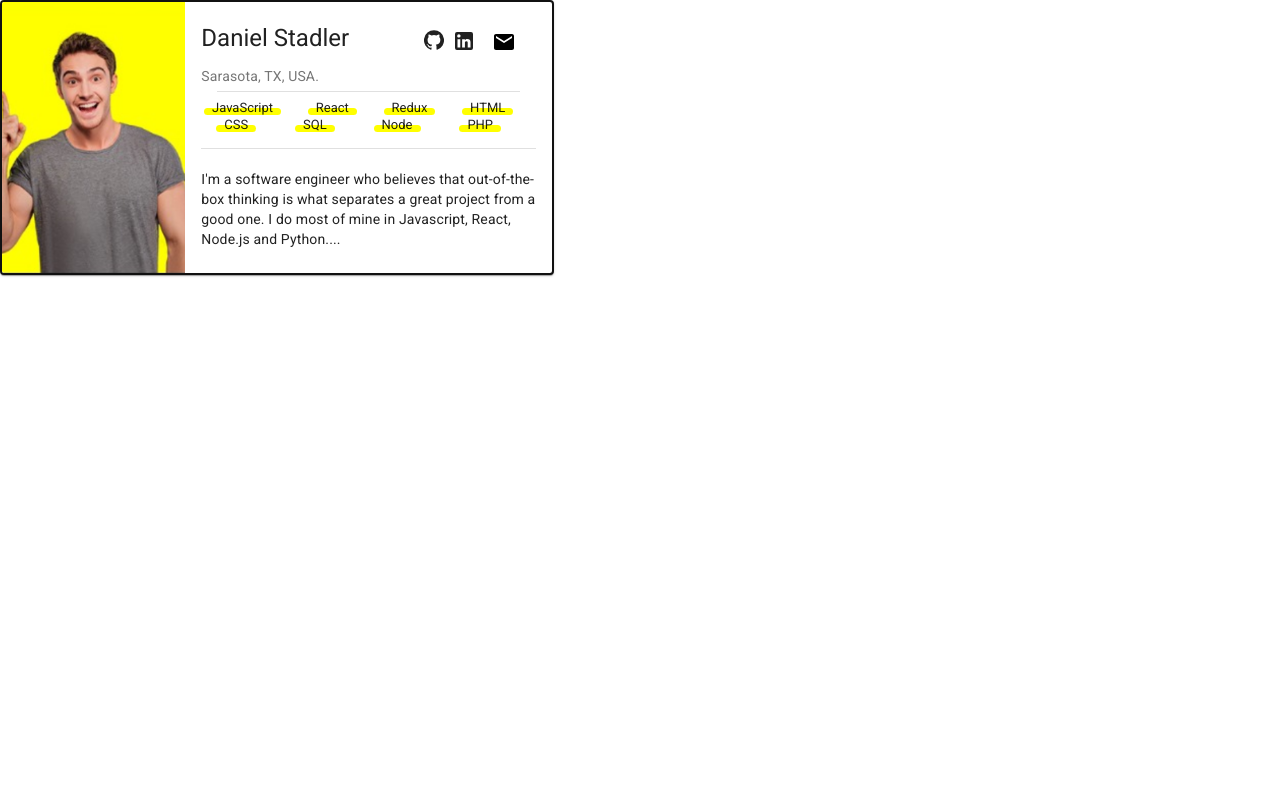
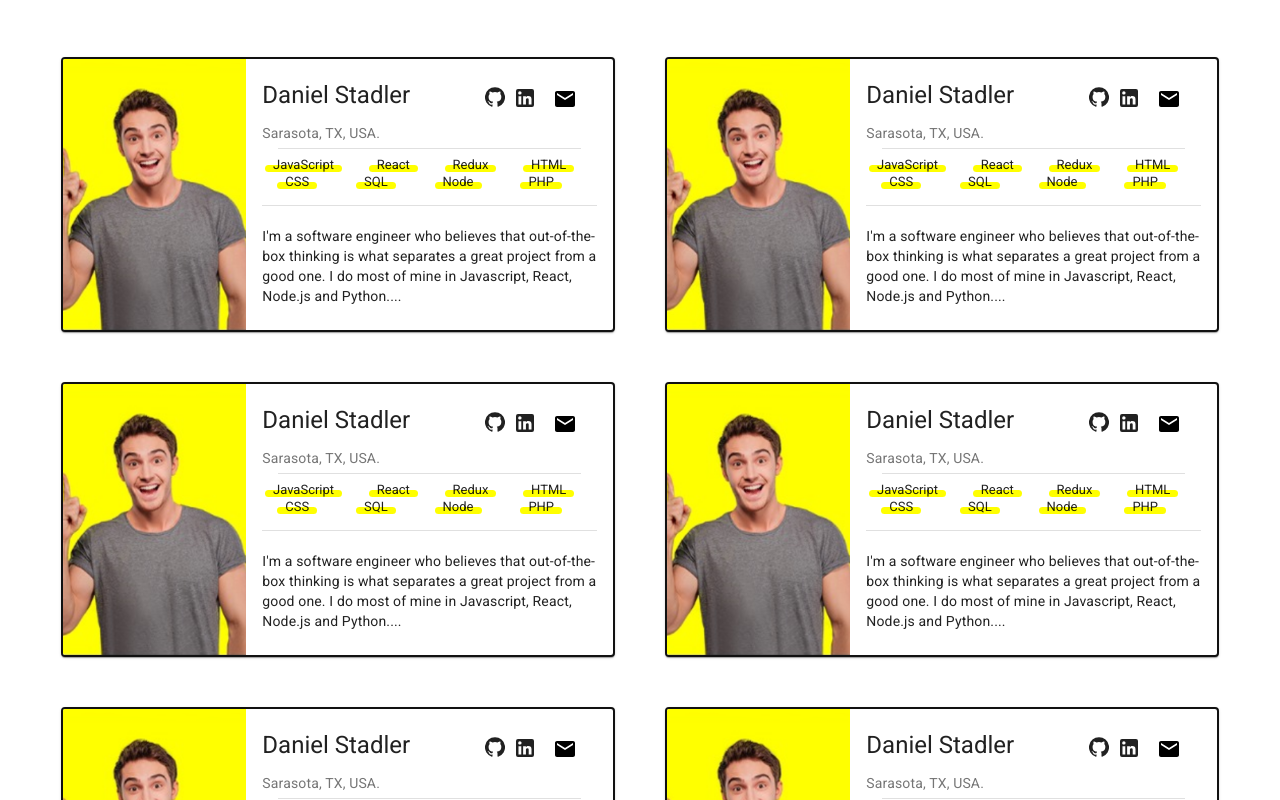
Before and after one commit to cristianluca19/Final_Project, a React (Create React App) app in the folder talent-client/: page / in a window 1280 px wide. Shown: the top 800 px of the page. Built offline with nearby package versions, Linux system fonts and the light colour scheme.

Commit message:
feat/Created CardsContainer component

```diff
--- a/talent-client/src/App.js
+++ b/talent-client/src/App.js
@@ -1,12 +1,12 @@
 import { Route } from 'react-router-dom'
 import React from 'react';
-import CandidateCard from './components/CandidateCard'
+import CardsContainer from './components/CardsContainer'
 
 function App() {
 
   return (
     <div>
-      <Route path="/" render={() => <CandidateCard/>}/>
+      <Route path="/" render={() => <CardsContainer/>}/>
     </div>
   )
 }
--- /dev/null
+++ b/talent-client/src/components/CardsContainer/index.jsx
@@ -0,0 +1,48 @@
+import PropTypes from 'prop-types';
+import { Container, Typography, Grid, makeStyles } from "@material-ui/core";
+import CandidateCard from '../CandidateCard';
+
+
+const useStyles = makeStyles((theme) => ({
+    container: {
+        paddingTop: "2rem",
+    },
+    paddingCandidate : {
+        paddingTop: 10,
+    },
+    CandidateCard: {
+        margin: 25,
+        borderRadious: 10,
+    }
+}))
+
+function CardsContainer (props) {
+
+
+    const classes = useStyles();
+
+    return (
+        <Container className={classes.container} maxWidth="xl">
+            <Grid className={classes.paddingCandidates}
+                container
+                direction="row"
+                justify="center"
+                alignItems="center"
+                >
+                {props.users.map((candidate) => (
+                    <div className={classes.CandidateCard}><CandidateCard/></div>
+                ))}
+            </Grid>
+        </Container>
+    )
+}
+
+CardsContainer.propTypes = {
+    users: PropTypes.array,
+  }
+
+CardsContainer.defaultProps = {
+    users: [{},{},{},{},{},{},{},{},{},{}]
+}
+
+export default CardsContainer;
```
Also changed, not shown: talent-client/src/components/CardsContainer/styles.js (added).
